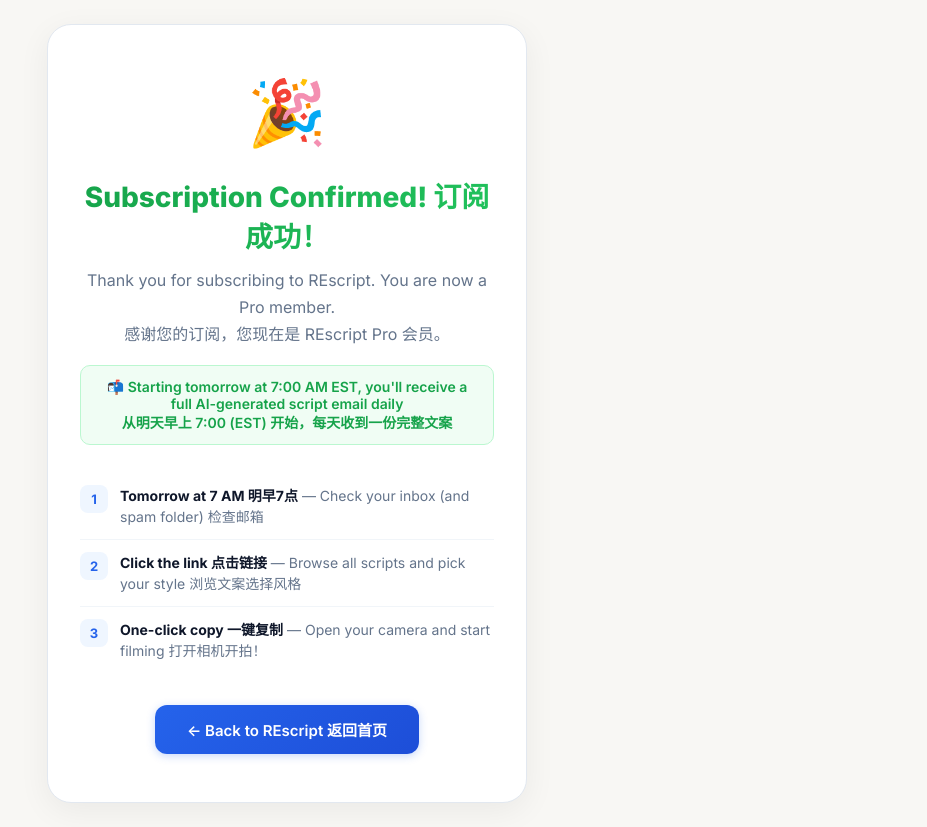
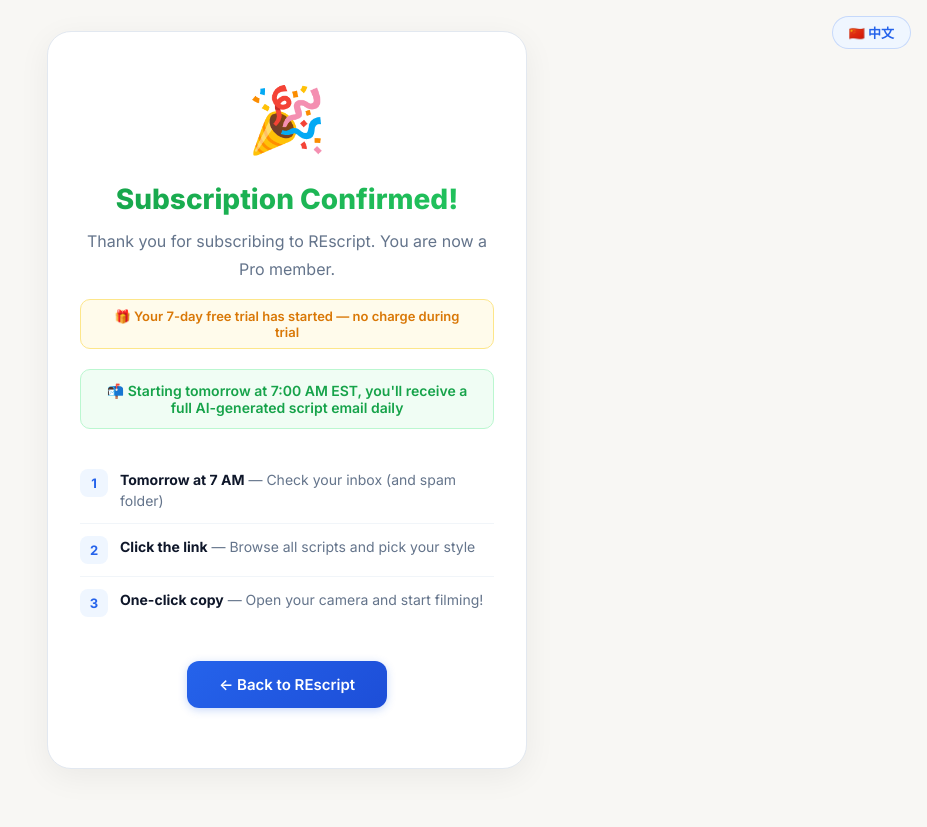
Before and after one commit to okjusthere/REaiagents, a website: page public/success.html in a window 1280 px wide. Shown: the whole page, without its empty margins (353-1280 px from the left). After the commit the page ends 800 px from the top, so only its background shows below. Drawn offline with Linux system fonts and the light colour scheme; no server answers.

Commit message:
feat: comprehensive system optimizations
## Email Enhancement
- Enhanced email footer with REscript branding and manage subscription link
- Non-trial emails show unsubscribe option (reply or visit settings)
- Trial emails labeled clearly as free trial

## Success Page Rewrite
- Full i18n (auto-detect + toggle) matching subscribe.html pattern
- 7-day free trial badge prominently displayed
- Dynamic 'View Today's Scripts' button if outputs exist
- Language toggle in top-right corner

## Rate Limiting
- In-memory rate limiter: 10 requests / 15 minutes per IP
- Applied to /api/subscribe/* routes (trial signup, checkout)
- Automatic stale entry cleanup every 30 minutes
- Zero external dependencies

## SEO Improvements
- Bilingual page title: English first for Google ranking
- Bilingual meta description covering both language search queries

## Admin Batch Operations
- Export CSV button in client list header
- CSV includes: name, email, plan, language, market, active, created
- UTF-8 BOM for Excel compatibility with Chinese characters
- Cached client data for instant export

## Verified
- Stripe cancel webhook already correctly implemented (plan=free, active=false)
- TypeScript build passes clean

```diff
--- a/public/success.html
+++ b/public/success.html
@@ -28,6 +28,14 @@
             align-items: center;
             justify-content: center;
             padding: 24px;
+        }
+
+        body.lang-zh .en {
+            display: none !important;
+        }
+
+        body.lang-en .zh {
+            display: none !important;
         }
 
         .card {
@@ -76,6 +84,18 @@
             color: #64748b;
             line-height: 1.7;
             margin-bottom: 16px;
+        }
+
+        .trial-badge {
+            display: inline-block;
+            font-size: 13px;
+            font-weight: 600;
+            color: #d97706;
+            padding: 8px 20px;
+            background: #fffbeb;
+            border: 1px solid #fde68a;
+            border-radius: 10px;
+            margin-bottom: 20px;
         }
 
         .highlight {
@@ -143,41 +163,114 @@
             transition: all 0.2s;
             font-family: inherit;
             box-shadow: 0 2px 8px rgba(37, 99, 235, 0.25);
+            margin: 0 6px 12px;
         }
 
         .btn:hover {
             transform: translateY(-2px);
             box-shadow: 0 6px 20px rgba(37, 99, 235, 0.3);
         }
+
+        .btn-secondary {
+            background: linear-gradient(135deg, #64748b, #475569);
+            box-shadow: 0 2px 8px rgba(100, 116, 139, 0.25);
+        }
+
+        .lang-toggle {
+            position: fixed;
+            top: 16px;
+            right: 16px;
+            padding: 6px 16px;
+            border-radius: 20px;
+            font-size: 13px;
+            font-weight: 600;
+            cursor: pointer;
+            background: #eff6ff;
+            color: #2563eb;
+            border: 1px solid rgba(37, 99, 235, 0.2);
+            text-decoration: none;
+            transition: all 0.2s;
+        }
+
+        .lang-toggle:hover {
+            background: #2563eb;
+            color: white;
+        }
     </style>
 </head>
 
 <body>
+    <a class="lang-toggle" onclick="toggleLang()"><span class="zh">🇺🇸 English</span><span class="en">🇨🇳
+            中文</span></a>
+
     <div class="card">
         <div class="confetti">🎉</div>
-        <h1>Subscription Confirmed! 订阅成功！</h1>
-        <p>Thank you for subscribing to REscript. You are now a Pro member.<br>感谢您的订阅，您现在是 REscript Pro 会员。</p>
-        <div class="highlight">📬 Starting tomorrow at 7:00 AM EST, you'll receive a full AI-generated script email
-            daily<br>从明天早上 7:00 (EST) 开始，每天收到一份完整文案</div>
+        <h1><span class="zh">订阅成功！</span><span class="en">Subscription Confirmed!</span></h1>
+        <p><span class="zh">感谢您的订阅，您现在是 REscript Pro 会员。</span><span class="en">Thank you for subscribing to REscript.
+                You are now a Pro member.</span></p>
+        <div class="trial-badge"><span class="zh">🎁 7天免费试用已开始，试用期内不收费</span><span class="en">🎁 Your 7-day free trial
+                has started — no charge during trial</span></div>
+        <div class="highlight"><span class="zh">📬 从明天早上 7:00 (EST) 开始，每天收到一份完整 AI 文案邮件</span><span class="en">📬
+                Starting tomorrow at 7:00 AM EST, you'll receive a full AI-generated script email daily</span></div>
         <div class="steps">
             <div class="step">
                 <div class="step-num">1</div>
-                <div class="step-text"><strong>Tomorrow at 7 AM 明早7点</strong> — Check your inbox (and spam folder) 检查邮箱
-                </div>
+                <div class="step-text"><strong><span class="zh">明早7点</span><span class="en">Tomorrow at 7
+                            AM</span></strong> — <span class="zh">检查邮箱（和垃圾邮件文件夹）</span><span class="en">Check your inbox
+                        (and spam folder)</span></div>
             </div>
             <div class="step">
                 <div class="step-num">2</div>
-                <div class="step-text"><strong>Click the link 点击链接</strong> — Browse all scripts and pick your style
-                    浏览文案选择风格</div>
+                <div class="step-text"><strong><span class="zh">点击链接</span><span class="en">Click the
+                            link</span></strong> — <span class="zh">浏览全部文案，选择你喜欢的风格</span><span class="en">Browse all
+                        scripts and pick your style</span></div>
             </div>
             <div class="step">
                 <div class="step-num">3</div>
-                <div class="step-text"><strong>One-click copy 一键复制</strong> — Open your camera and start filming 打开相机开拍！
-                </div>
+                <div class="step-text"><strong><span class="zh">一键复制</span><span class="en">One-click
+                            copy</span></strong> — <span class="zh">打开相机开拍！</span><span class="en">Open your camera and
+                        start filming!</span></div>
             </div>
         </div>
-        <a href="/" class="btn">← Back to REscript 返回首页</a>
+        <div id="viewLatest"></div>
+        <a href="/" class="btn"><span class="zh">← 返回首页</span><span class="en">← Back to REscript</span></a>
     </div>
+
+    <script>
+        // i18n
+        function detectLang() {
+            const saved = localStorage.getItem('re_lang');
+            if (saved) return saved;
+            const nav = navigator.language || navigator.userLanguage || 'en';
+            return nav.startsWith('zh') ? 'zh' : 'en';
+        }
+        function setLang(lang) {
+            document.body.className = document.body.className.replace(/lang-\w+/g, '').trim();
+            document.body.classList.add('lang-' + lang);
+            document.documentElement.lang = lang === 'zh' ? 'zh-CN' : 'en';
+            localStorage.setItem('re_lang', lang);
+        }
+        function toggleLang() {
+            const current = document.body.classList.contains('lang-zh') ? 'zh' : 'en';
+            setLang(current === 'zh' ? 'en' : 'zh');
+        }
+        setLang(detectLang());
+
+        // Try to load latest output date and show "View Latest" button
+        fetch('/api/outputs').then(r => r.json()).catch(() => null).then(data => {
+            // This will 401 since outputs list is admin-only, but we try anyway
+        }).catch(() => { });
+
+        // Show "view latest" button if there's a date in the past
+        const today = new Date().toISOString().split('T')[0];
+        fetch(`/api/outputs/${today}`).then(r => r.json()).then(data => {
+            if (data.success && data.data) {
+                const el = document.getElementById('viewLatest');
+                const isZh = detectLang() === 'zh';
+                el.innerHTML = `<a href="/view.html?date=${today}" class="btn btn-secondary"><span class="zh">📋 查看今日文案</span><span class="en">📋 View Today's Scripts</span></a>`;
+            }
+        }).catch(() => { });
+    </script>
 </body>
 
 </html>
--- a/src/agents/email-agent.ts
+++ b/src/agents/email-agent.ts
@@ -99,7 +99,11 @@ function buildEmailHTML(
     ${trialBanner}
 
     <div style="padding: 16px 24px; background: #0f172a; color: #94a3b8; font-size: 12px; text-align: center;">
-      <p style="margin: 0;">由 AI文案日报 自动生成 · 纽约地产视频文案${isTrial ? '' : ' · <a href="' + (subscribeUrl || '#') + '" style="color: #60a5fa;">管理订阅</a>'}</p>
+      <p style="margin: 0 0 6px;">📰 REscript by <a href="https://kevv.ai" style="color: #60a5fa; text-decoration: none;">kevv.ai</a> · AI-powered Real Estate Video Scripts</p>
+      ${isTrial
+      ? '<p style="margin: 0; color: #64748b;">这是您的免费体验邮件 / This is your free trial email</p>'
+      : `<p style="margin: 0;"><a href="${config.BASE_URL}/subscribe.html" style="color: #60a5fa; text-decoration: none;">管理订阅 Manage Subscription</a> · 回复此邮件可取消订阅 Reply to unsubscribe</p>`
+    }
     </div>
 
   </div>
```
Also changed, not shown: public/admin.html (+26 -2 lines), public/subscribe.html (+3 -2 lines), src/web/server.ts (+36 -2 lines).
